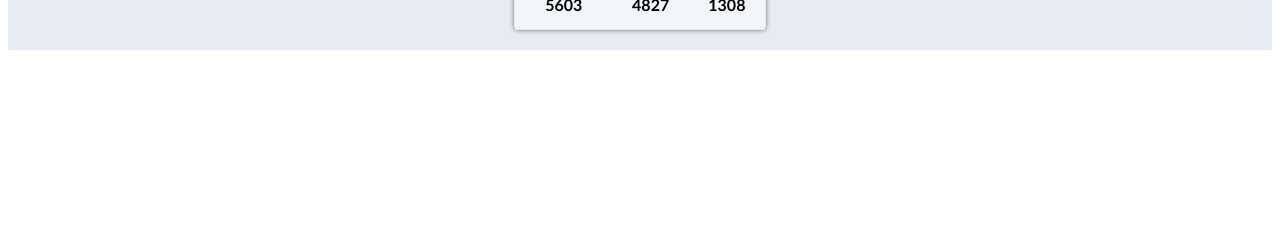
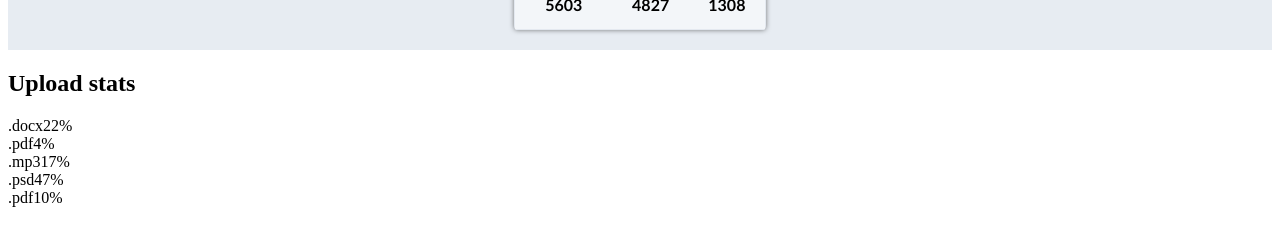
Before and after one commit to 503292/goit-react-hw-01-components, a React (Create React App) app: page / in a window 1280 px wide. Shown: the part 525-766 px from the top of the page. Built offline with nearby package versions, Linux system fonts and the light colour scheme.

Commit message:
ADD _ all is draw / MUST _ add css

```diff
--- a/src/components/App.js
+++ b/src/components/App.js
@@ -1,10 +1,13 @@
 import React from 'react';
 import ProfileWrap from './ProfileSocial/ProfileWrap/ProfileWrap';
+import Stats from './UploadStats/Stats/Stats';
+import stats from '../stats.json';
 
 const App = () => {
   return (
     <>
       <ProfileWrap />
+      <Stats title="Upload stats" stats={stats} />
     </>
   );
 };
--- /dev/null
+++ b/src/components/UploadStats/OneStat/OneStat.js
@@ -0,0 +1,32 @@
+import React from 'react';
+import PropTypes from 'prop-types';
+import css from './OneStat.module.css';
+
+const OneStat = ({ stats }) => {
+  return (
+    <>
+      {stats.map(stat => (
+        <li
+          key={stat.id}
+          className={css.item}
+          //   style={{ backgroundColor: randomColor() }}
+        >
+          <span className={css.label}>{stat.label}</span>
+          <span className={css.percentage}>{stat.percentage}%</span>
+        </li>
+      ))}
+    </>
+  );
+};
+
+OneStat.propTypes = {
+  stats: PropTypes.arrayOf(
+    PropTypes.shape({
+      id: PropTypes.string.isRequired,
+      label: PropTypes.string.isRequired,
+      percentage: PropTypes.number.isRequired,
+    }),
+  ).isRequired,
+};
+
+export default OneStat;
--- /dev/null
+++ b/src/components/UploadStats/OneStat/OneStat.module.css
@@ -0,0 +1,7 @@
+.item {
+  list-style: none;
+}
+.label {
+}
+.percentage {
+}
--- /dev/null
+++ b/src/components/UploadStats/Stats/Stats.js
@@ -0,0 +1,22 @@
+import React from 'react';
+import PropTypes from 'prop-types';
+import OneStat from '../OneStat/OneStat';
+
+const Stats = ({ title, stats }) => {
+  return (
+    <section className="stats-section">
+      <h2 className="title">{title}</h2>
+      <OneStat className="stat-list" stats={stats} />
+    </section>
+  );
+};
+
+Stats.defaultProps = {
+  title: '',
+};
+
+Stats.propTypes = {
+  title: PropTypes.string,
+  stats: PropTypes.arrayOf(PropTypes.shape()).isRequired,
+};
+export default Stats;
--- /dev/null
+++ b/src/stats.json
@@ -0,0 +1,7 @@
+[
+  { "id": "id-1", "label": ".docx", "percentage": 22 },
+  { "id": "id-2", "label": ".pdf", "percentage": 4 },
+  { "id": "id-3", "label": ".mp3", "percentage": 17 },
+  { "id": "id-4", "label": ".psd", "percentage": 47 },
+  { "id": "id-5", "label": ".pdf", "percentage": 10 }
+]
```
Also changed, not shown: src/user.json (deleted, +0 -22 lines).
